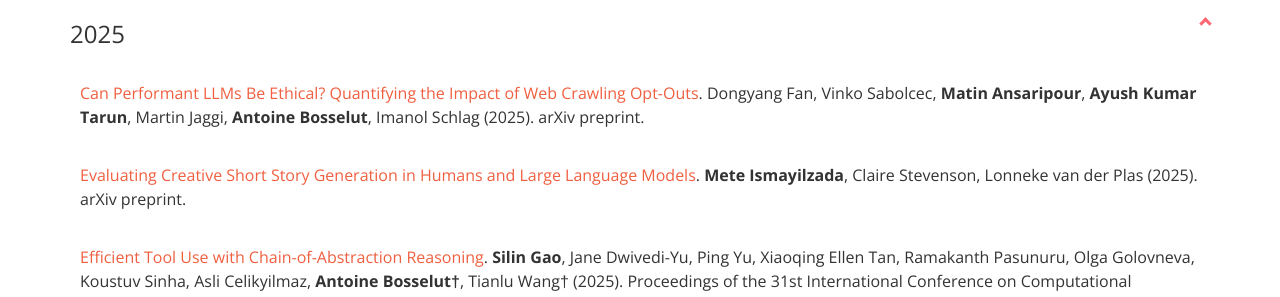
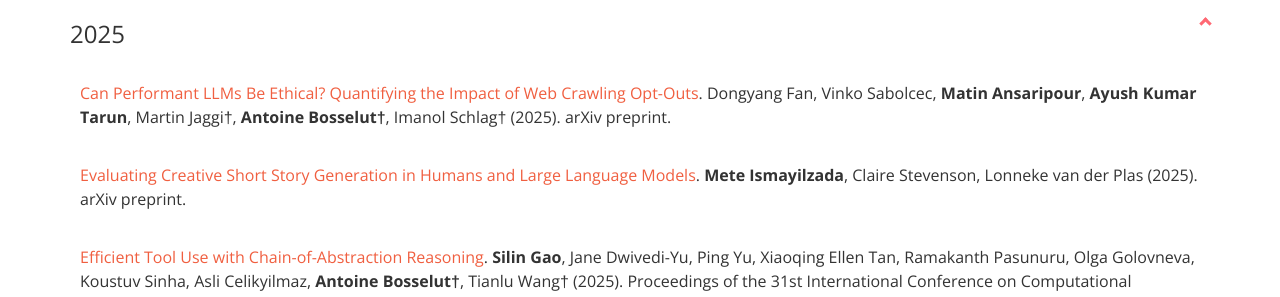
Before and after one commit to epfl-nlp/epfl-nlp.github.io, a Jekyll site: the page built from publications.html, in a window 1280 px wide and 900 px high. Shown: the part 186-483 px from the top of the window. Built offline with Jekyll 4.4.1, drawn with Linux system fonts in a browser that asks for light colours.

```diff
--- a/_data/publications/fan-2025-arxiv.yml
+++ b/_data/publications/fan-2025-arxiv.yml
@@ -11,12 +11,12 @@
       name:  Ayush Kumar Tarun
       nlp-lab: true
     -
-      name: Martin Jaggi
+      name: Martin Jaggi†
     -
-      name: Antoine Bosselut
+      name: Antoine Bosselut†
       nlp-lab: true
     -
-      name: Imanol Schlag
+      name: Imanol Schlag†
 
   year: 2025
   journal: arXiv preprint
```
